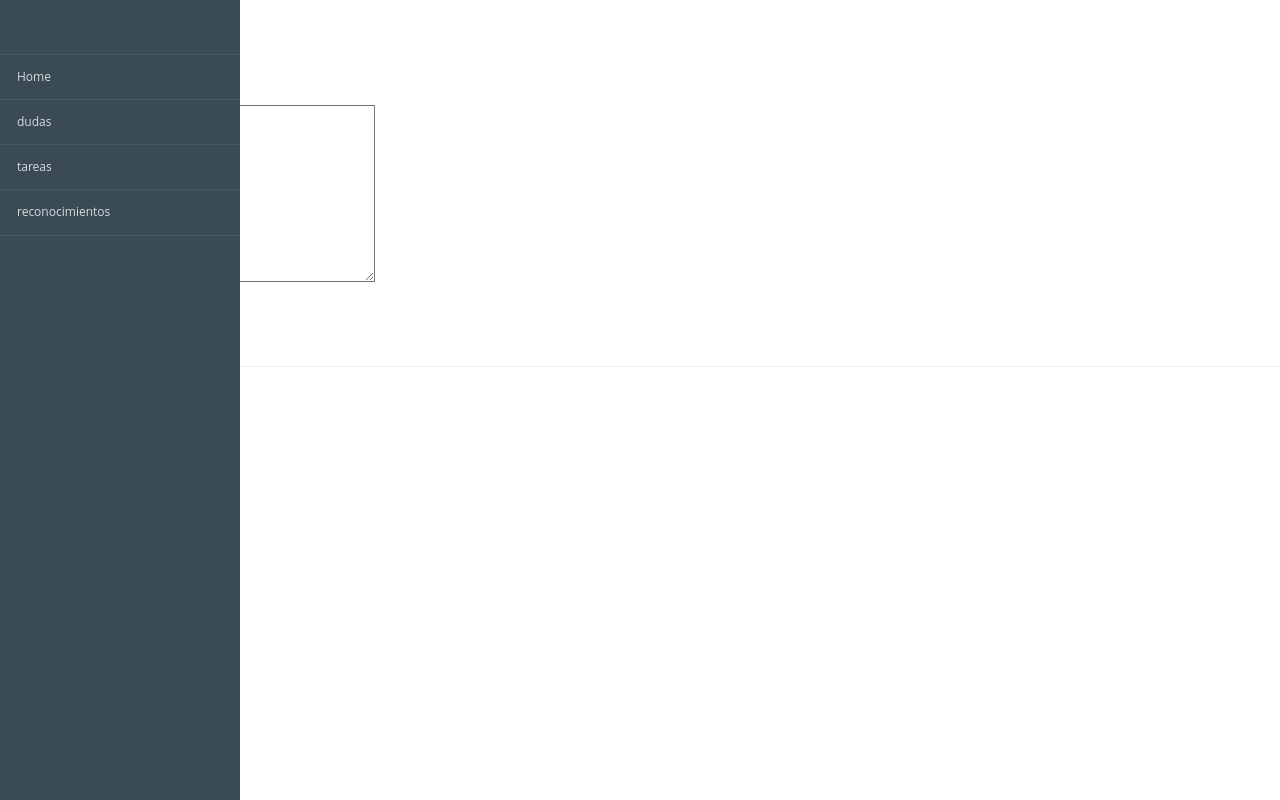
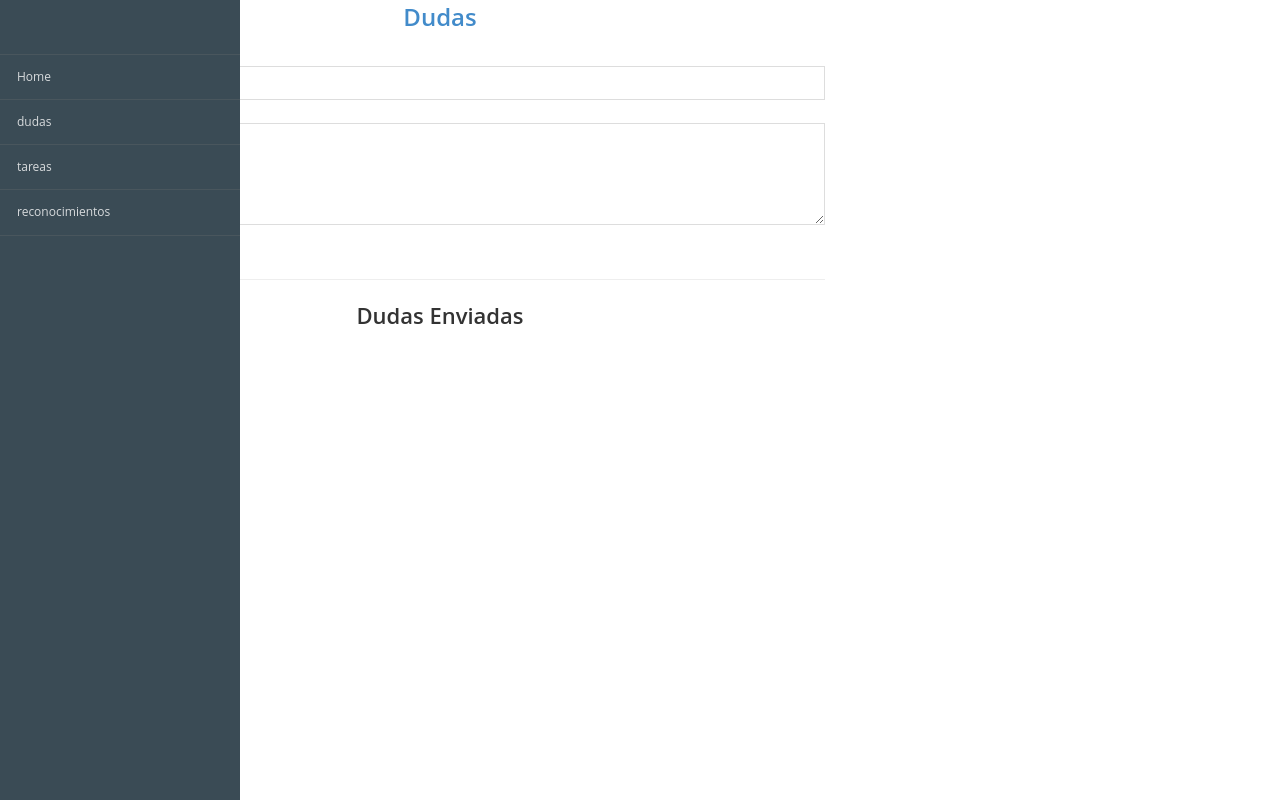
Before and after one commit to LuisMox-ctr/JardinDeNinos1, a Django app: page /dudas/ in a window 1280 px wide. Run offline with Django 5.2, Linux system fonts and the light colour scheme; some libraries are stand-ins or nearby versions.

Commit message:
agregue diseño

```diff
--- a/inicio/templates/inicio/dudas.html
+++ b/inicio/templates/inicio/dudas.html
@@ -1,23 +1,32 @@
-{%extends "inicio/encabezado.html" %}
+{% extends "inicio/encabezado.html" %}
 
 {% block contenido %}
-<div>
-    <h1>Dudas</h1>
-    <div>
-        <p>Asunto: <input type="text" name="asunto"></p>
-        <p>Describa su duda:</p><p><textarea cols="50" rows="10"></textarea></p>
-    </div>
-    <p><input type="button" name="enviar" value="Enviar"></p>
-    <br>
-    <div>
-        <hr>
-        <h2>Dudas Enviadas</h2>
-        <div>
-            <!--se podria usar un foreach para los asuntos-->
+<div class="container my-5">
+    <div class="row justify-content-center">
+        <div class="col-lg-8">
+            <h1 class="text-center text-primary mb-4">Dudas</h1>
+            <div class="card p-4 mb-4">
+                <div class="mb-3">
+                    <label for="asunto" class="form-label">Asunto:</label>
+                    <input type="text" name="asunto" class="form-control" id="asunto">
+                </div>
+                <div class="mb-3">
+                    <label for="descripcion" class="form-label">Describa su duda:</label>
+                    <textarea name="descripcion" class="form-control" id="descripcion" rows="5"></textarea>
+                </div>
+                <button type="button" class="btn btn-success">Enviar</button>
+            </div>
 
-            <h3>asunto:</h3>
-            <p>descripcion de la tarea:</p>
-            <p><input type="button" name="Detalles" value="Detalles/respuesta"></p>
+            <hr class="my-5">
+
+            <h2 class="text-center text-secondary mb-4">Dudas Enviadas</h2>
+            <div class="card p-3 mb-3">
+                <div class="card-body">
+                    <h3 class="card-title">Asunto:</h3>
+                    <p class="card-text">Descripción de la tarea:</p>
+                    <button type="button" class="btn btn-info">Detalles/respuesta</button>
+                </div>
+            </div>
         </div>
     </div>
 </div>
```
